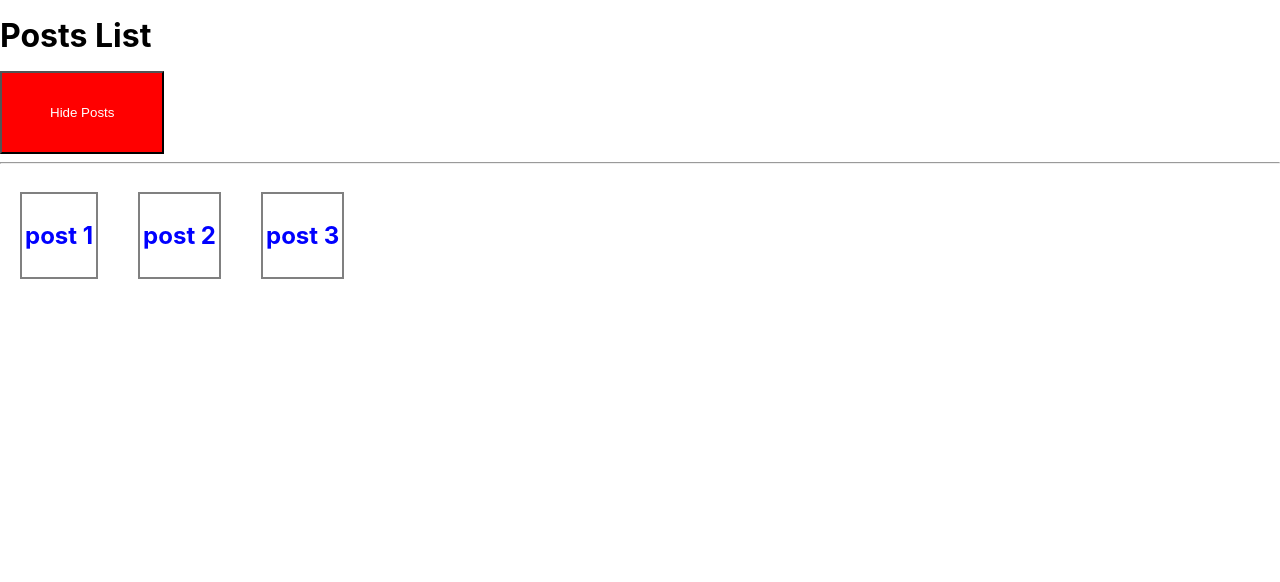
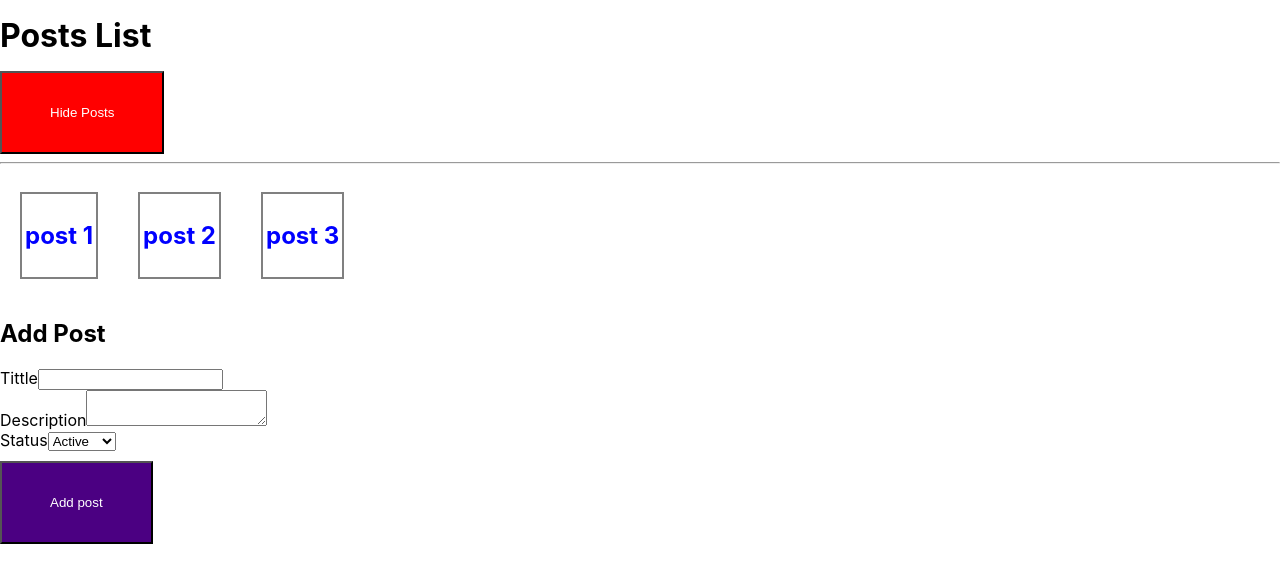
Before and after one commit to ChandareLC/ReactTutorials, a React (Create React App) app in the folder my-app/: page / in a window 1280 px wide. Shown: the top 582 px of the page. Built offline with nearby package versions, Linux system fonts and the light colour scheme.

Commit message:
Handle Form input Element in React Controller Component. Use Form Data in State

```diff
--- /dev/null
+++ b/my-app/src/Component/AddPost/AddPost.js
@@ -0,0 +1,71 @@
+import {Component} from "react";
+
+
+class  AddPost extends Component {
+    state = {
+        title:'',
+        description:'',
+        status:'',
+    }
+
+
+    addPosthandler = (e) =>{
+         e.preventDefault();
+         console.log('14', this.state);
+
+    }
+    textChange = (title,e) =>{
+        this.setState(
+            {
+                [title]:e.target.value,
+            }
+        )
+    }
+render() {
+    return(
+        <div>
+            <h2> Add Post</h2>
+            <form onSubmit={this.addPosthandler}>
+                <div>
+                    <label>Tittle</label>
+                    <input type='text'
+                           onChange={this.textChange.bind(this,'title')}
+                           value={this.state.title}
+                    />
+                </div>
+                <div>
+                    <label>Description</label>
+                    <textarea value={this.state.description}
+                    onChange={this.textChange.bind(
+                      this,
+                        'description'
+                        )}></textarea>
+                </div>
+                <div>
+                    <label>Status</label>
+                    <select value={this.state.status} onChange={this.textChange.bind(this,'status')}>
+                        <option value='active'>Active</option>
+                        <option value='inactive'>Inactive</option>
+                    </select>
+                </div>
+                <div>
+                    <button
+                        type='submit'
+                        style={{
+                            backgroundColor:'indigo',
+                            color:'white',
+                            paddingLeft:"3rem",
+                            marginTop:'10px',
+                            paddingRight:"3rem",
+                            paddingTop:"2rem",
+                            paddingBottom:"2rem"
+                        }}
+                >Add post
+                    </button>
+                </div>
+            </form>
+        </div>
+    )
+}
+}
+export default  AddPost;
--- a/my-app/src/Component/Post/post.js
+++ b/my-app/src/Component/Post/post.js
@@ -1,5 +1,6 @@
 import {Component} from "react";
 import SinglePost from "../SinglePost/singlePost";
+import AddPost from "../AddPost/AddPost";
 
 class Posts extends Component {
     state = {
@@ -115,6 +116,7 @@ class Posts extends Component {
                 </div>
                 <hr />
                 {this.getPosts()}
+                <AddPost></AddPost>
             </div>
         );
     }
```
